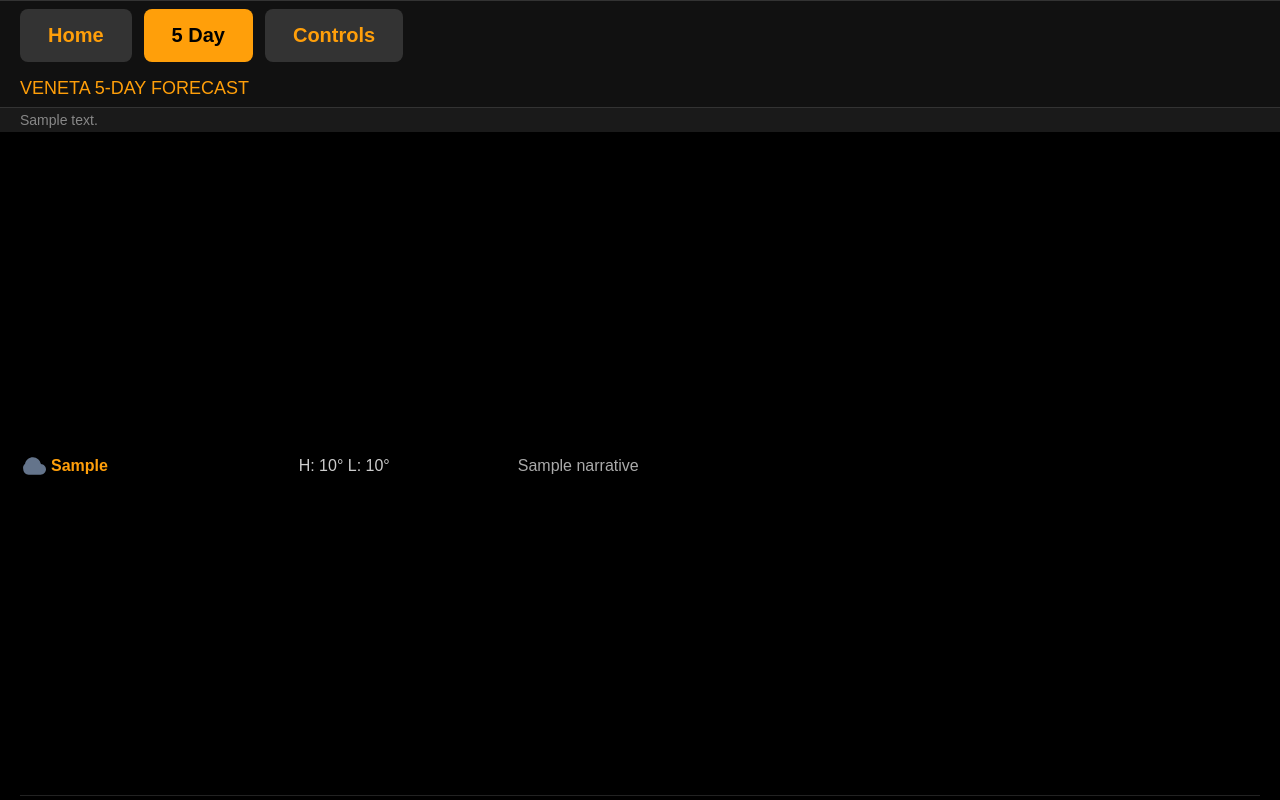
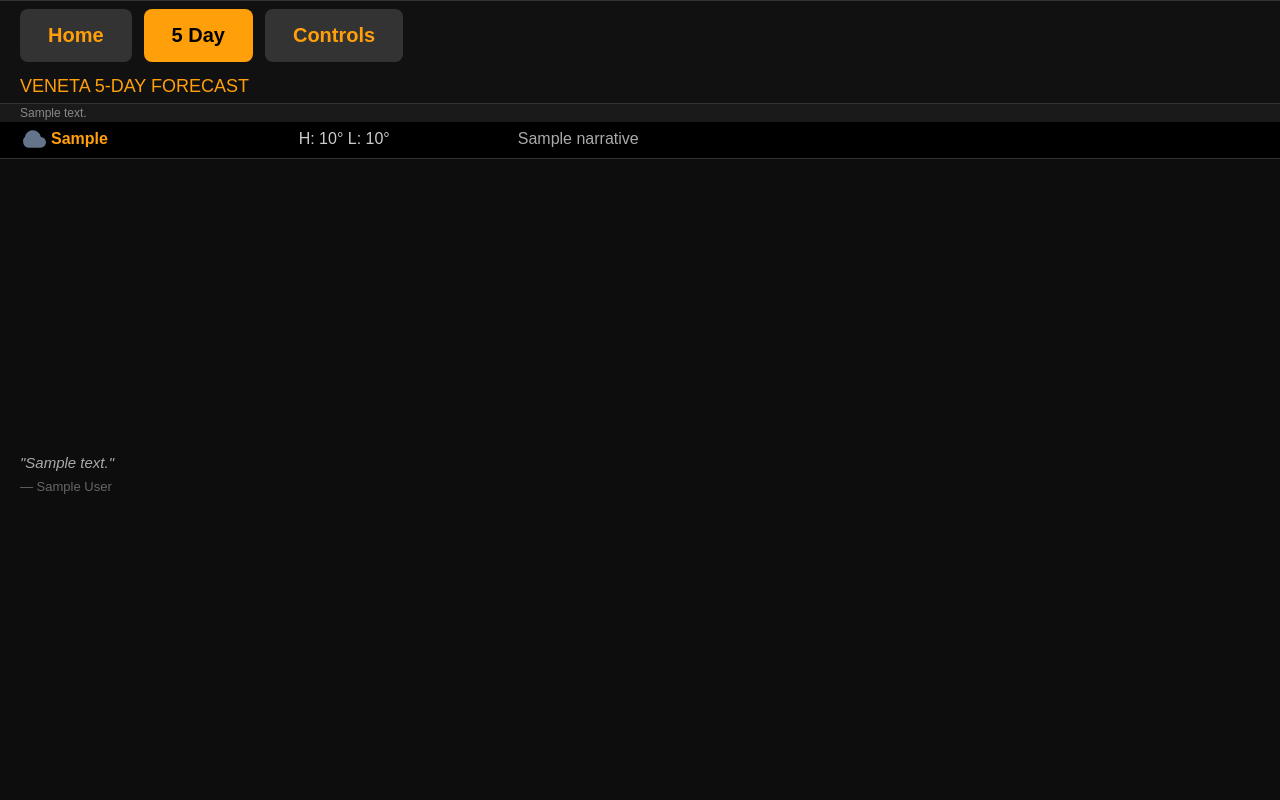
Before and after one commit to tomsepe/pi-weather-dashboard, a Flask app: template templates/dashboard_5day.html in a window 1280 px wide. Run offline with Flask 3, Linux system fonts and the light colour scheme; the template is opened without the code that fills it: most values are stand-ins (such as "Sample title", 1, 10 or a date in 2020).

Commit message:
added weather quotes
1. Compact 5-day layout (no flex on rows)
.list – No longer a flex container; it’s a normal block with padding: 4px 20px 2px and no flex: 1.
.forecast-row – Removed flex: 1 and min-height: 0. Set padding: 0, line-height: 1.3, and min-height: 1.4em so rows stay compact with no extra space between lines.
Header / forecast-note – Slightly reduced padding so the list starts a bit higher.
2. Quote area at the bottom
.quote-area – New block at the bottom with flex: 1 so it fills the remaining space below the 5-day list. Uses a dark background (#0d0d0d), top border, and centered content.
.quote-text – Quote in italics, color #aaa, 15px.
.quote-author – Attribution below in smaller gray (13px).
3. Backend (app.py)
_load_weather_quote() – Reads weather_quotes.md from the app root, parses lines like N. "Quote." — **Author**, and returns a random (quote_text, quote_author).
forecast_5day() – Calls _load_weather_quote(), then passes quote_text and quote_author into the 5-day template. If the file is missing or unreadable, the quote area is left empty.

```diff
--- a/app.py
+++ b/app.py
@@ -1,4 +1,6 @@
 import os
+import random
+import re
 from flask import Flask, render_template, request, jsonify, redirect
 import requests
 import logging
@@ -24,6 +26,31 @@ HA_INSIDE_HUMIDITY_ENTITY = (os.environ.get("HA_INSIDE_HUMIDITY_ENTITY") or "").
 
 def _ha_configured() -> bool:
     return bool(HA_URL and HA_ACCESS_TOKEN)
+
+
+def _load_weather_quote() -> tuple[str, str] | None:
+    """Load weather_quotes.md, parse lines, return (quote_text, author) or None."""
+    path = os.path.join(os.path.dirname(os.path.abspath(__file__)), "weather_quotes.md")
+    if not os.path.isfile(path):
+        return None
+    try:
+        with open(path, encoding="utf-8") as f:
+            lines = f.read().splitlines()
+    except OSError:
+        return None
+    # Format: N. "Quote." — **Author**
+    pattern = re.compile(r'^\d+\.\s*"([^"]+)"\s*[—\-]\s*\*\*([^*]+)\*\*')
+    quotes = []
+    for line in lines:
+        line = line.strip()
+        if not line:
+            continue
+        m = pattern.match(line)
+        if m:
+            quotes.append((m.group(1), m.group(2).strip()))
+    if not quotes:
+        return None
+    return random.choice(quotes)
 
 
 @app.after_request
@@ -302,11 +329,15 @@ def forecast_5day():
         if err is not None:
             return err
         forecast_icons = _forecast_icon_slugs(forecast)
+        quote = _load_weather_quote()
+        quote_text, quote_author = quote if quote else (None, None)
         return render_template(
             "dashboard_5day.html",
             forecast=forecast,
             forecast_note=None,
             forecast_icons=forecast_icons,
+            quote_text=quote_text,
+            quote_author=quote_author,
         )
     except Exception as e:
         log.exception("Unexpected error in 5-day forecast")
--- a/templates/dashboard_5day.html
+++ b/templates/dashboard_5day.html
@@ -4,10 +4,14 @@
     <meta name="viewport" content="width=device-width, initial-scale=1.0">
     <style>
         body { background: #000; color: #fff; font-family: sans-serif; margin: 0; overflow: hidden; display: flex; flex-direction: column; height: 100vh; }
-        .header { padding: 8px 20px; background: #111; border-bottom: 1px solid #333; font-size: 18px; color: #ff9f0a; text-transform: uppercase; flex-shrink: 0; }
-        .forecast-note { padding: 4px 20px; background: #1a1a1a; color: #888; font-size: 14px; flex-shrink: 0; }
-        .list { flex: 1; overflow: hidden; padding: 4px 20px; display: flex; flex-direction: column; min-height: 0; }
-        .forecast-row { display: grid; grid-template-columns: 26px 0.85fr 0.75fr 2.6fr; gap: 5px; align-items: center; padding: 2px 0; border-bottom: 1px solid #222; font-size: 16px; flex: 1; min-height: 0; }
+        .header { padding: 6px 20px; background: #111; border-bottom: 1px solid #333; font-size: 18px; color: #ff9f0a; text-transform: uppercase; flex-shrink: 0; }
+        .forecast-note { padding: 2px 20px; background: #1a1a1a; color: #888; font-size: 12px; flex-shrink: 0; }
+        .list { padding: 4px 20px 2px; flex-shrink: 0; }
+        .forecast-row { display: grid; grid-template-columns: 26px 0.85fr 0.75fr 2.6fr; gap: 5px; align-items: center; padding: 0; border-bottom: 1px solid #222; font-size: 16px; line-height: 1.3; min-height: 1.4em; }
+        .forecast-row:last-child { border-bottom: none; }
+        .quote-area { flex: 1; min-height: 0; padding: 12px 20px; margin-top: 4px; border-top: 1px solid #333; background: #0d0d0d; display: flex; flex-direction: column; justify-content: center; }
+        .quote-text { color: #aaa; font-size: 15px; font-style: italic; margin: 0; line-height: 1.4; }
+        .quote-author { color: #666; font-size: 13px; margin-top: 6px; }
         .forecast-row .day-icon { width: 26px; height: 26px; flex-shrink: 0; }
         .forecast-row .day-icon svg { width: 100%; height: 100%; }
         .forecast-row .day { color: #ff9f0a; font-weight: bold; }
@@ -54,5 +58,11 @@
         </div>
         {% endfor %}
     </div>
+    <div class="quote-area">
+        {% if quote_text %}
+        <p class="quote-text">"{{ quote_text }}"</p>
+        {% if quote_author %}<p class="quote-author">— {{ quote_author }}</p>{% endif %}
+        {% endif %}
+    </div>
 </body>
 </html>
```
